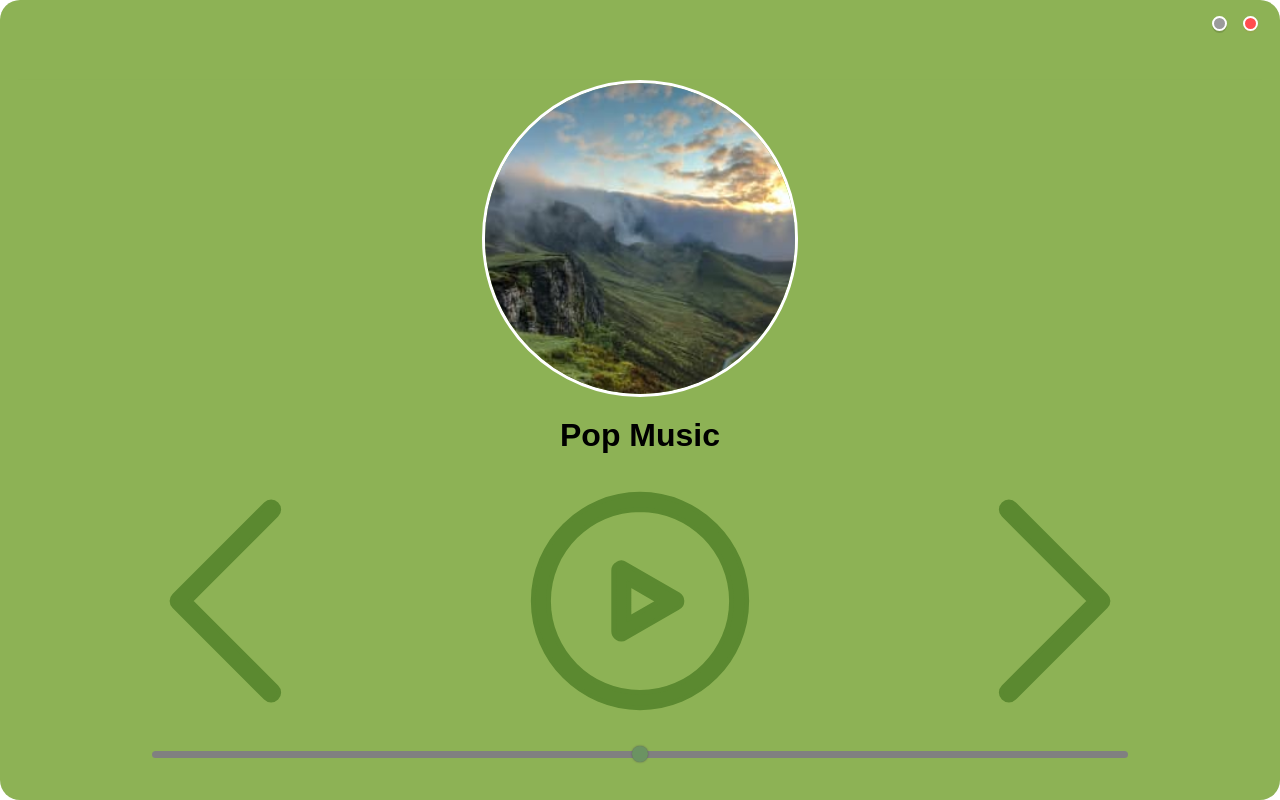
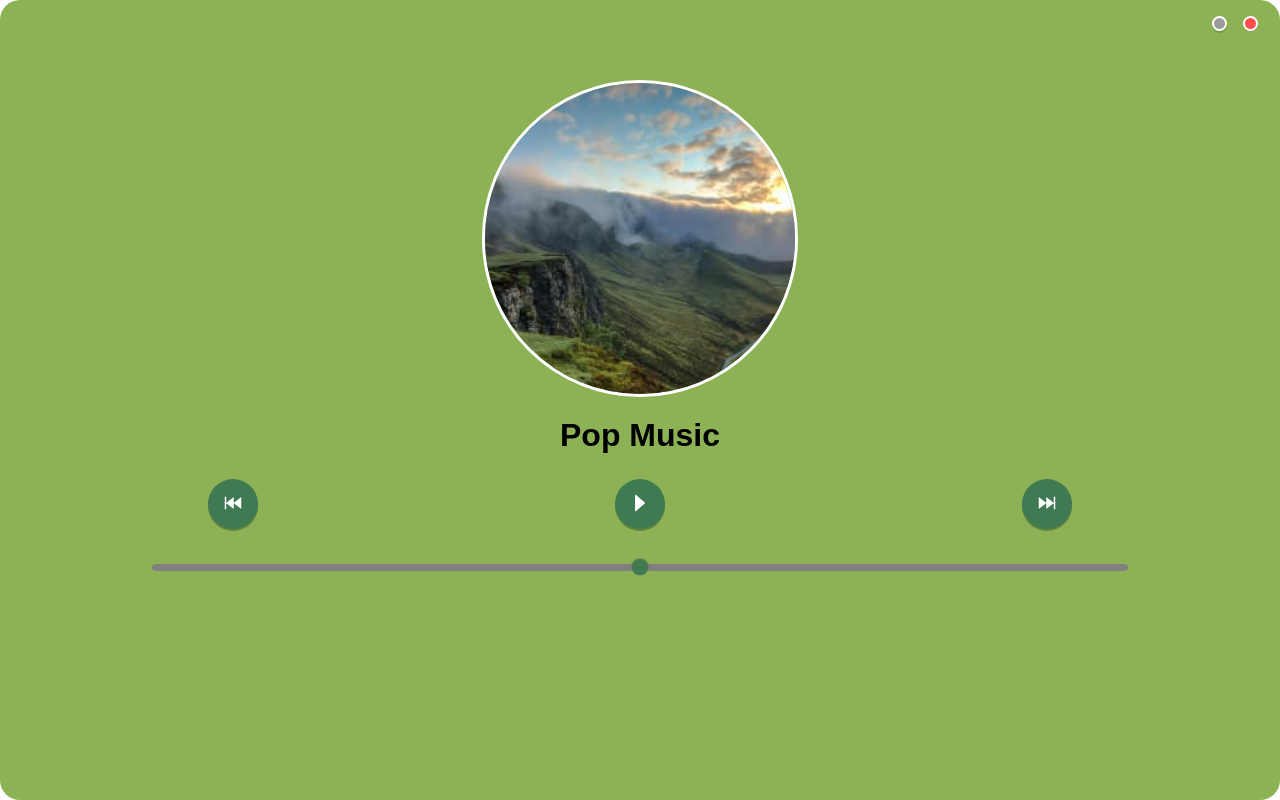
Before and after one commit to jinsuichen/LightMusic, a React (Vite) app: page / in a window 1280 px wide. Built offline with nearby package versions, Linux system fonts and the light colour scheme.

Commit message:
feat: change style of buttons at AudioPlayer

```diff
--- a/src/components/AudioPlayer/AudioPlayer.scss
+++ b/src/components/AudioPlayer/AudioPlayer.scss
@@ -42,7 +42,7 @@ $color5: map-get(theme.$current-theme, "color5");
 
   .Buttons {
     * {-webkit-app-region: no-drag;}
-    margin: 25px auto 25px;
+    margin: 25px auto 35px;
 
     display: flex;
     flex-direction: row;
@@ -52,31 +52,17 @@ $color5: map-get(theme.$current-theme, "color5");
 
     button {
 
-      display: block;
-      height: 20%;
-      width: 20%;
-
-      background: none;
-      border: none;
-      cursor: pointer;
-
-      div svg {
-        height: 100%;
-        width: 100%;
+      svg {
+        height: 24px !important;
+        width: 24px !important;
       }
 
-      div svg {
-        path {
-          fill: $color2;
-          stroke: $color2;
-          stroke-width: 20;
-          stroke-linecap: round;
-        }
-
-      }
+      height: 50px !important;
+      width: 50px !important;
+      padding: 13px !important;
+      min-width: 0 !important;
+      min-height: 0 !important;
     }
-    button:hover div svg path { fill: $color3; stroke: $color3; }
-    button:active div svg path { fill: $color5; stroke: $color5; }
   }
 
   .Process {
@@ -99,7 +85,7 @@ $color5: map-get(theme.$current-theme, "color5");
     height: 16px;
     width: 16px;
     border-radius: 50%;
-    background: $color5;
+    background: #407A52;
     border: none;
     cursor: pointer;
     box-shadow: 0 0 2px 0 #555;
--- a/src/components/AudioPlayer/AudioPlayer.tsx
+++ b/src/components/AudioPlayer/AudioPlayer.tsx
@@ -2,7 +2,8 @@ import './AudioPlayer.scss'
 import React from "react";
 
 import { ReactSVG } from "react-svg";
-
+import {Button, ConfigProvider} from "antd";
+import { CaretRightOutlined, FastBackwardOutlined, FastForwardOutlined} from '@ant-design/icons';
 
 type Props = {
 
@@ -22,15 +23,12 @@ class AudioPlayer extends React.Component<Props, State> {
 
 
                 <div className={'Buttons'}>
-                    <button>
-                        <ReactSVG src={"/src/assets/svg/left.svg"}/>
-                    </button>
-                    <button>
-                        <ReactSVG src={"/src/assets/svg/play.svg"}/>
-                    </button>
-                    <button>
-                        <ReactSVG src={"/src/assets/svg/right.svg"}/>
-                    </button>
+                    <ConfigProvider theme={{ token: { colorPrimary: '#407A52'} }}>
+                        <Button type="primary" shape="circle" size={'large'} icon={<FastBackwardOutlined />}  />
+                        <Button type="primary" shape="circle" size={'large'} icon={<CaretRightOutlined />}  />
+                        <Button type="primary" shape="circle" size={'large'} icon={<FastForwardOutlined />}  />
+                    </ConfigProvider>
+
                 </div>
 
 
```
